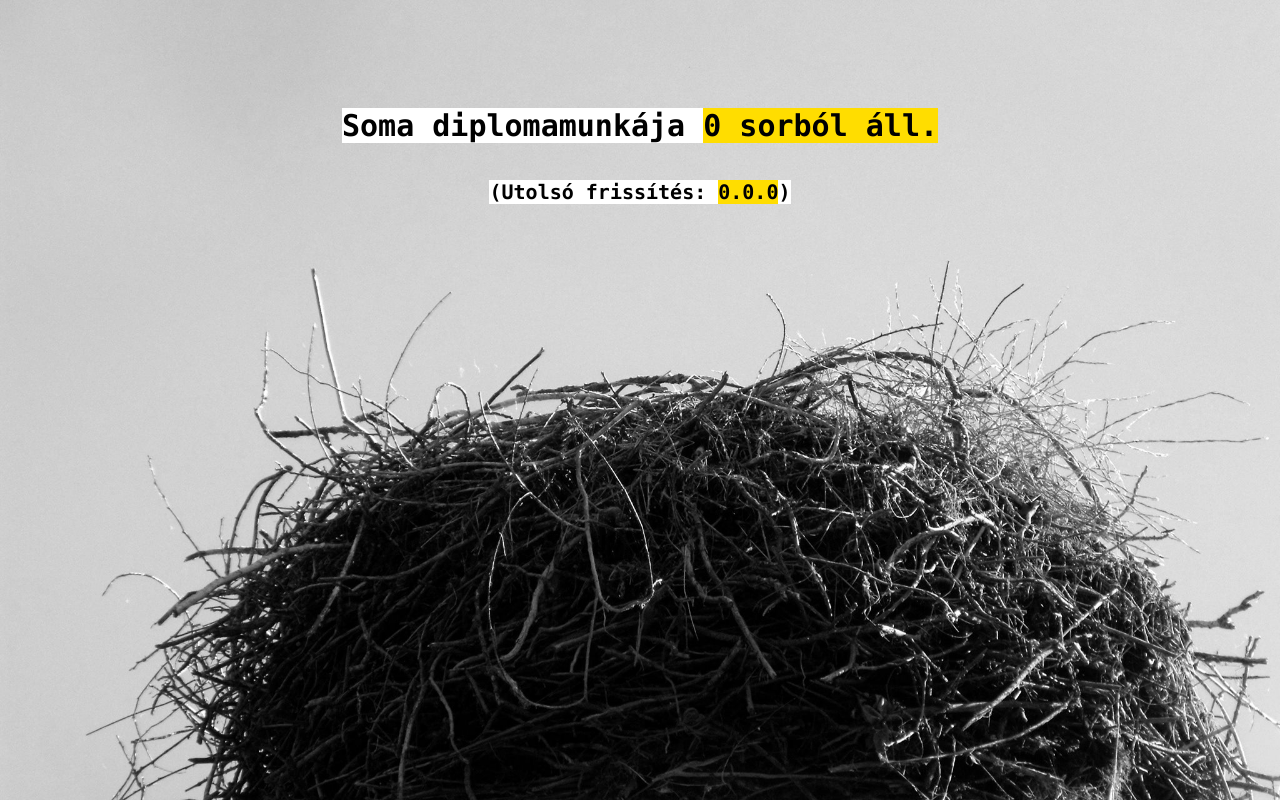
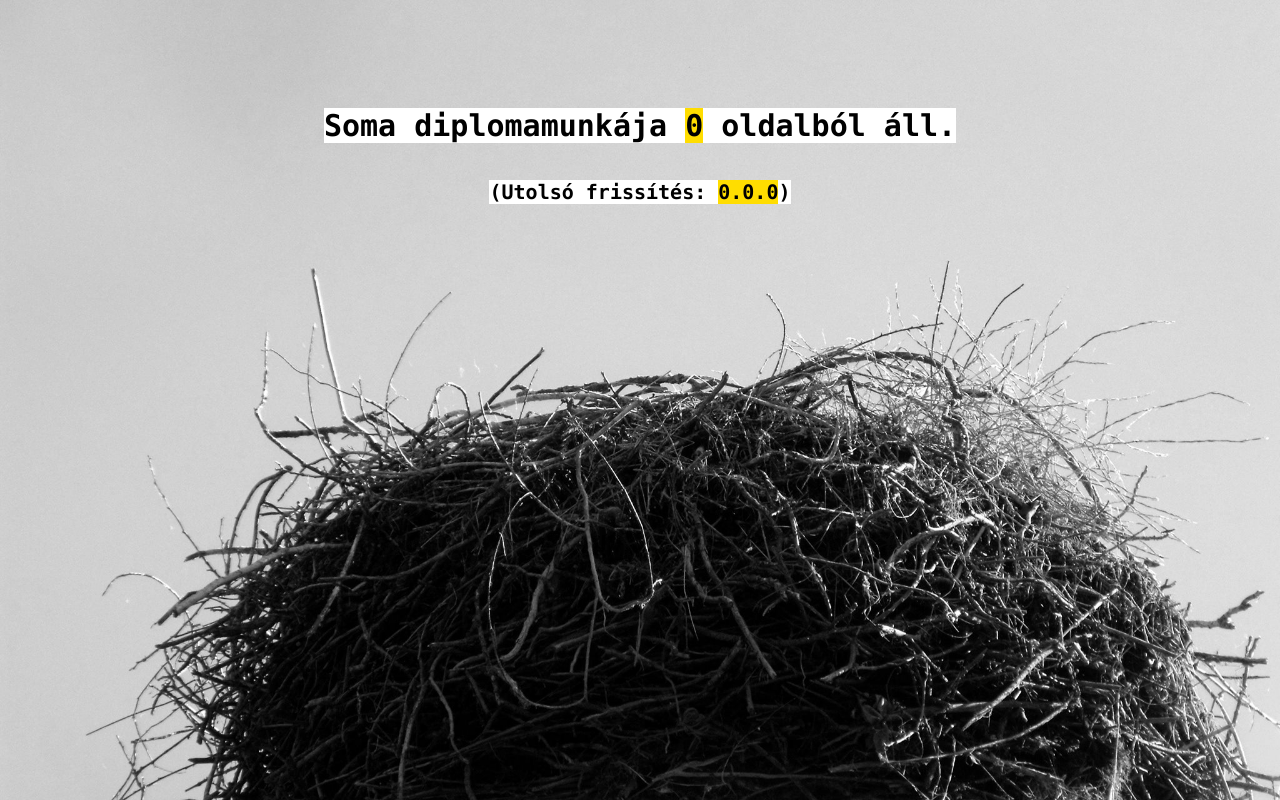
Before and after one commit to schsoma/schoma.github.io, a plain HTML site: page index.html in a window 1280 px wide. Drawn offline with Linux system fonts and the light colour scheme.

Commit message:
html root tag

```diff
--- a/index.html
+++ b/index.html
@@ -1,3 +1,4 @@
+<html>
 <style>
   body {
   padding-top: 80px;
@@ -20,5 +21,6 @@ span {
   background: #fd0;
 }
 </style>
-<h1>Soma diplomamunkája <span id="counter">0</span><span> sorból  áll.</span></h1><br>
+<h1>Soma diplomamunkája <span id="counter">0</span> oldalból áll.</h1><br>
 <h2>(Utolsó frissítés: <span id="date">0.0.0</span>)</h2>
+</html>
```
